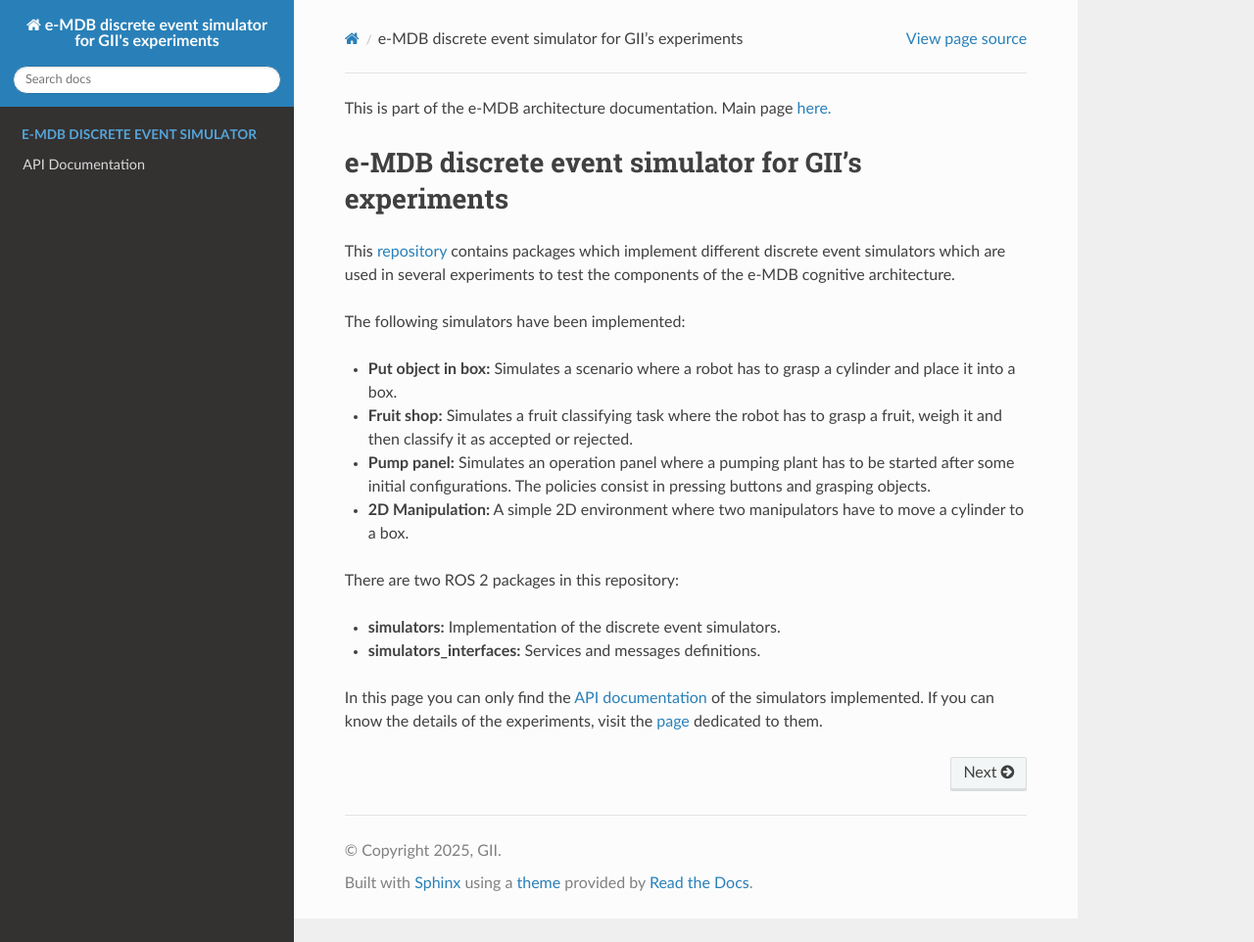
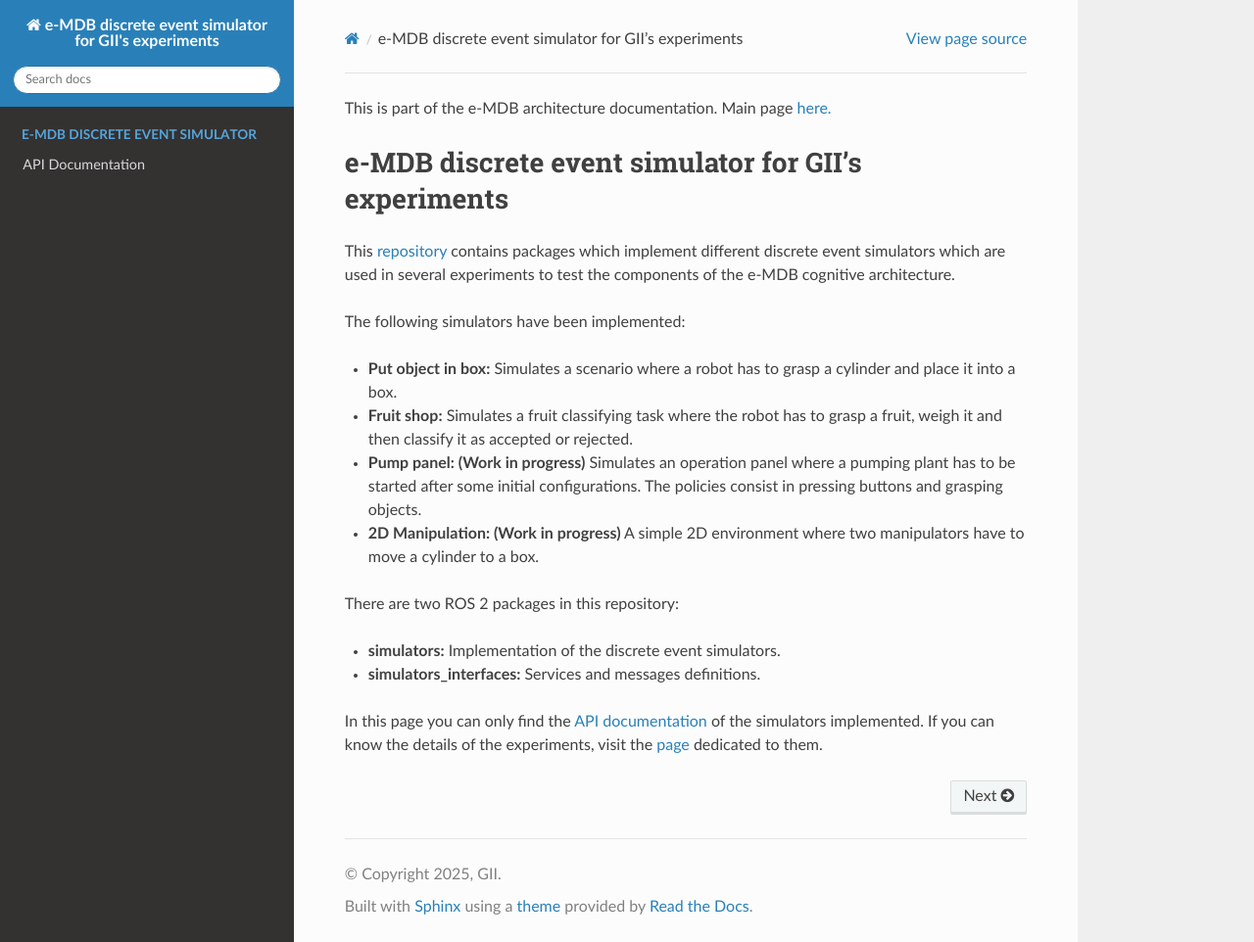
Before and after one commit to GII/emdb_discrete_event_simulator_gii, a Sphinx documentation site: the page built from docs/source/index.md, in a window 1280 px wide and 962 px high. Shown: the whole window at 98% size. Built offline with Sphinx 7.4.7 and the Read the Docs theme 3.1.0, drawn with Linux system fonts in a browser that asks for light colours.

Commit message:
Documentation updates

```diff
--- a/docs/source/index.md
+++ b/docs/source/index.md
@@ -8,8 +8,8 @@ The following simulators have been implemented:
 
 - **Put object in box:** Simulates a scenario where a robot has to grasp a cylinder and place it into a box.
 - **Fruit shop:** Simulates a fruit classifying task where the robot has to grasp a fruit, weigh it and then classify it as accepted or rejected.
-- **Pump panel:** Simulates an operation panel where a pumping plant has to be started after some initial configurations. The policies consist in pressing buttons and grasping objects.
-- **2D Manipulation:** A simple 2D environment where two manipulators have to move a cylinder to a box.
+- **Pump panel: (Work in progress)** Simulates an operation panel where a pumping plant has to be started after some initial configurations. The policies consist in pressing buttons and grasping objects.
+- **2D Manipulation: (Work in progress)** A simple 2D environment where two manipulators have to move a cylinder to a box.
 
 There are two ROS 2 packages in this repository:
 
```
